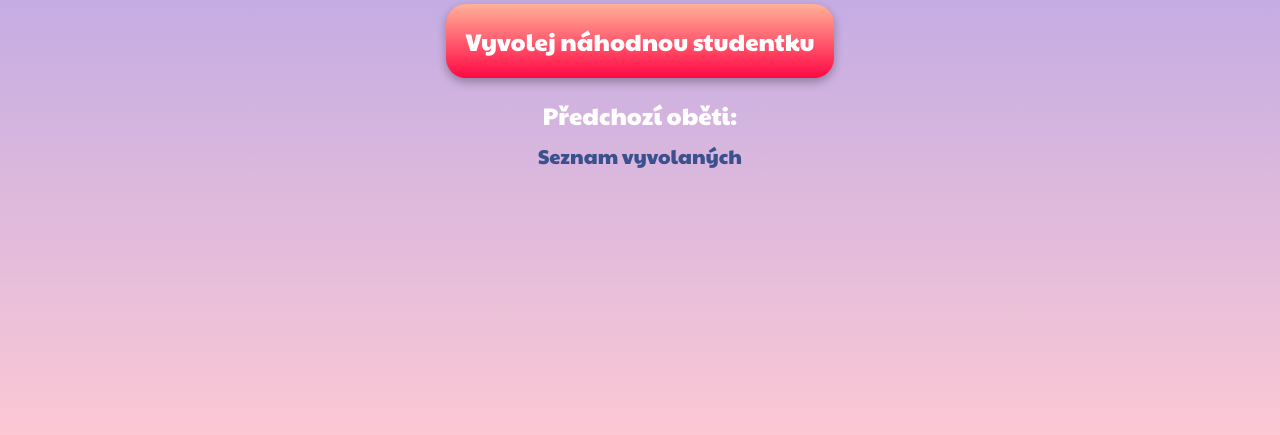
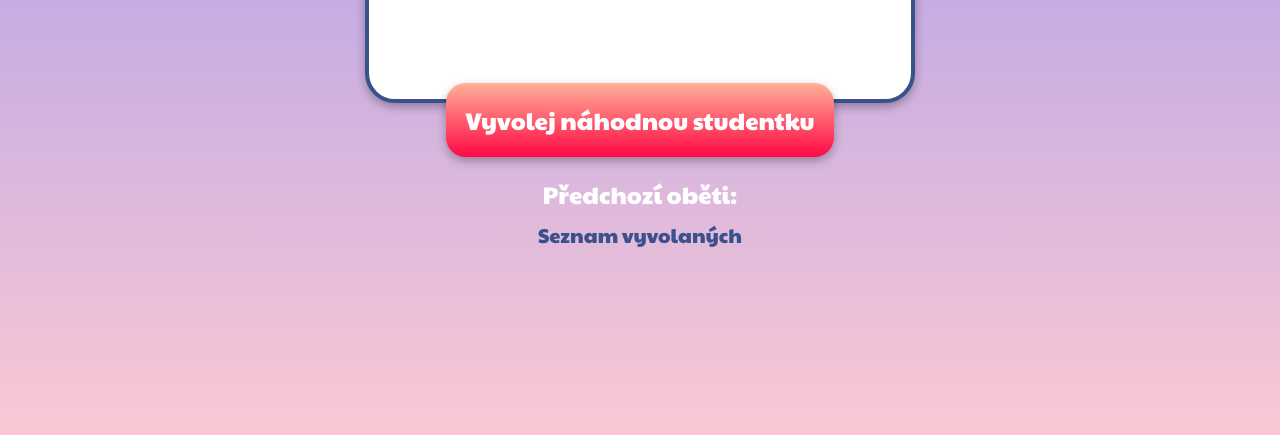
Before and after one commit to JavaScript100-kurz/priklady-udalosti-4, a plain HTML site: page vyvolavac/index.html in a window 1280 px wide. Shown: the part 365-800 px from the top of the page. Drawn offline with Linux system fonts and the light colour scheme.

Commit message:
Aktualizace podkladů

```diff
--- a/vyvolavac/script.js
+++ b/vyvolavac/script.js
@@ -7,6 +7,8 @@ Napiš program, který bude žáky náhodně vyvolávat k tabuli.
 Po stisknutí tlačítka na stránce:
 
 1) vyber náhodně jedno jméno ze seznamu
+   - vygeneruj náhodné celé číslo (ne větší než délka pole)
+   - vyber jméno na tomto náhodném indexu
 
 2) vybrané jména napiš dovnitř prvku s id="vyvolany"
 
--- a/vyvolavac/style.css
+++ b/vyvolavac/style.css
@@ -37,7 +37,7 @@ h2 {
 }
 
 
-#vyherka {
+#vyvolany {
 	width: 550px;
 	min-height: calc(1em + 20px + 50px + 8px);
 	margin: 0 auto;
```
